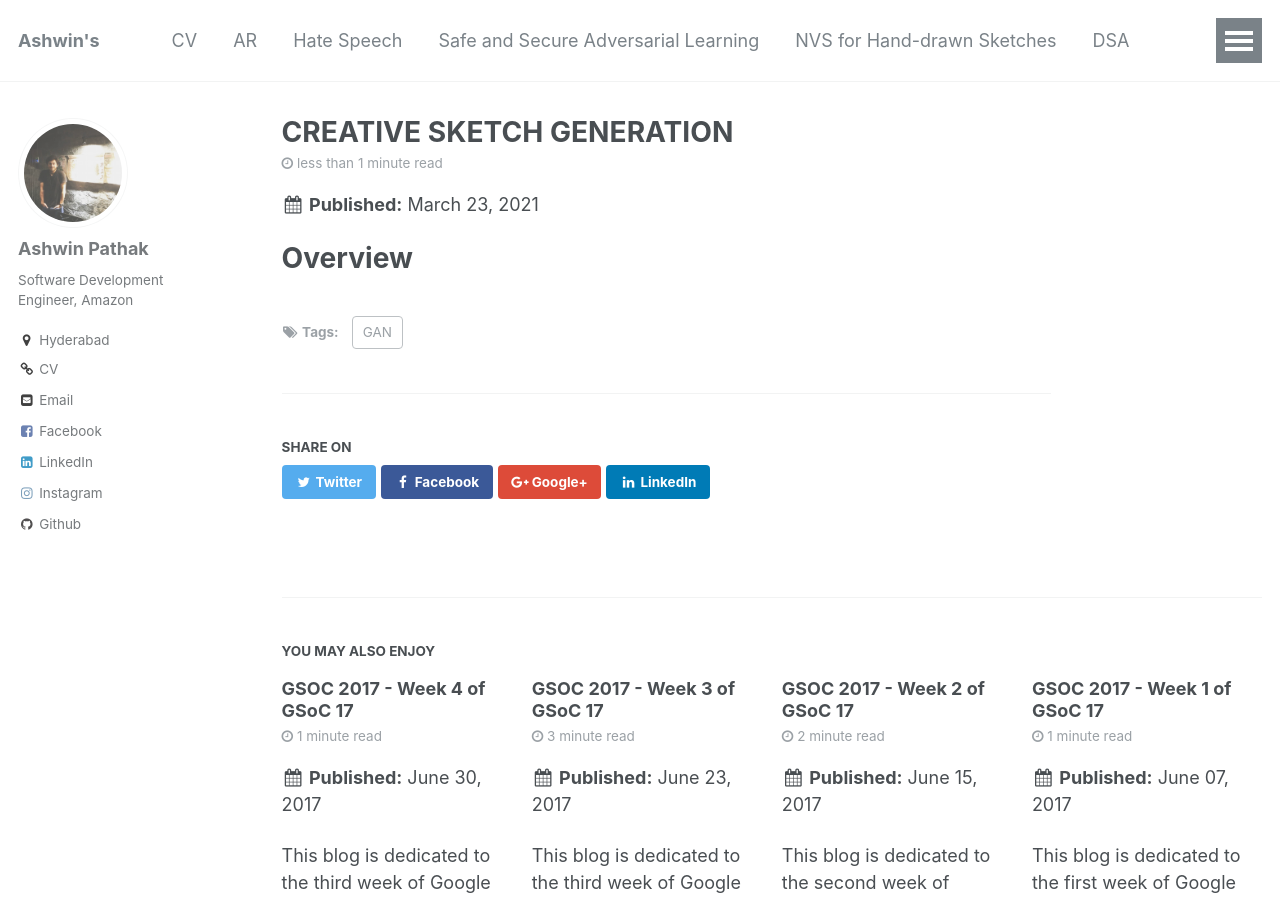
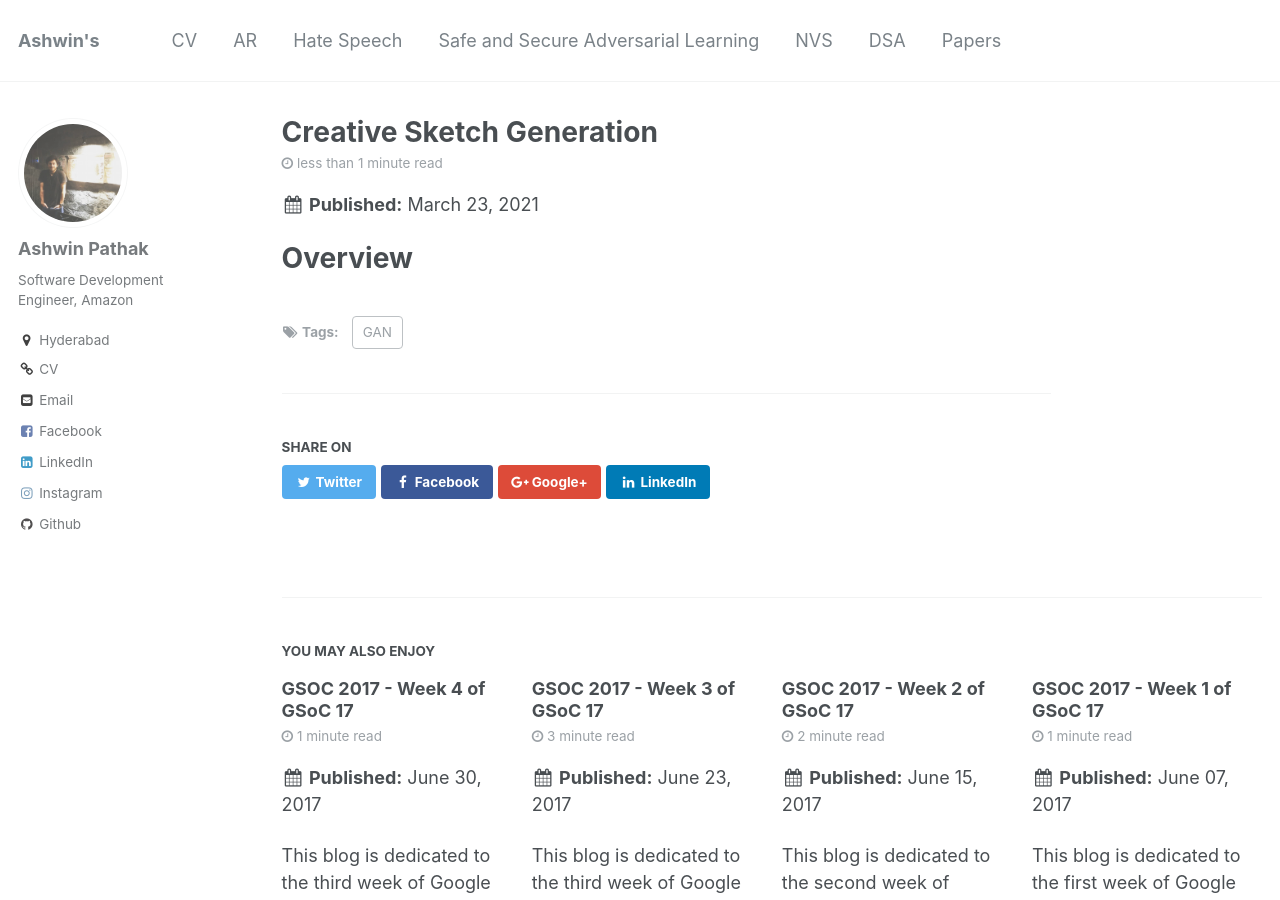
Before and after one commit to ashwinpathak20/ashwinpathak20.github.io, a Jekyll site: the page built from _papers/2021-03-23-blog-post-1.md, in a window 1280 px wide and 900 px high. Built offline with Jekyll 4.4.1, drawn with Linux system fonts in a browser that asks for light colours.

Commit message:
Adding paper Creative Sketch Generation

```diff
--- a/_data/navigation.yml
+++ b/_data/navigation.yml
@@ -19,7 +19,7 @@
   - title: "Safe and Secure Adversarial Learning"
     url: /icarcnr/
 
-  - title: "NVS for Hand-drawn Sketches"
+  - title: "NVS"
     url: /nvs/
 
   - title: "DSA"
--- a/_papers/2021-03-23-blog-post-1.md
+++ b/_papers/2021-03-23-blog-post-1.md
@@ -1,5 +1,5 @@
 ---
-title: 'CREATIVE SKETCH GENERATION'
+title: 'Creative Sketch Generation'
 date: 2021-03-23
 permalink: /papers/2021/05/blog-post-1/
 tags:
```
